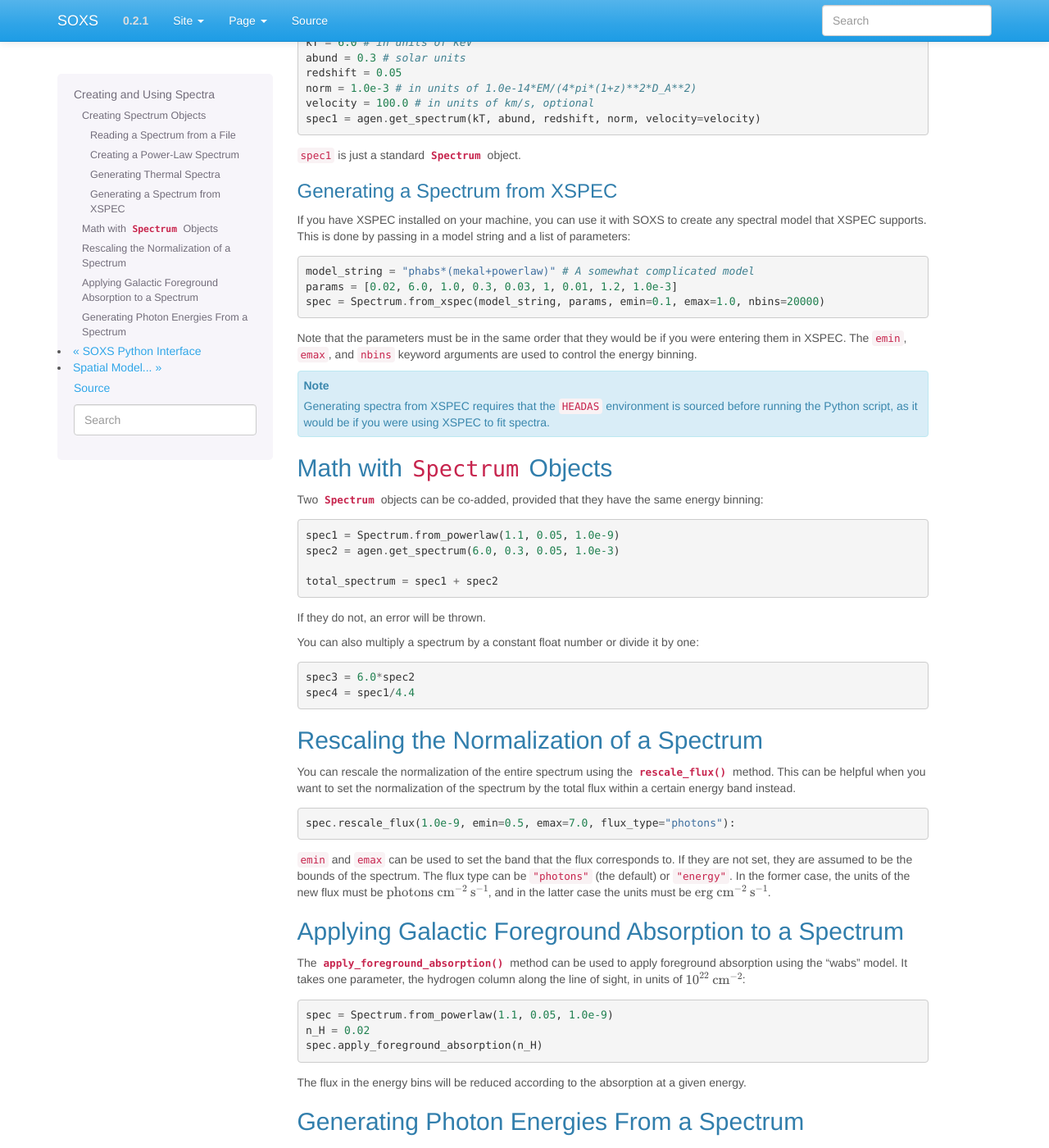
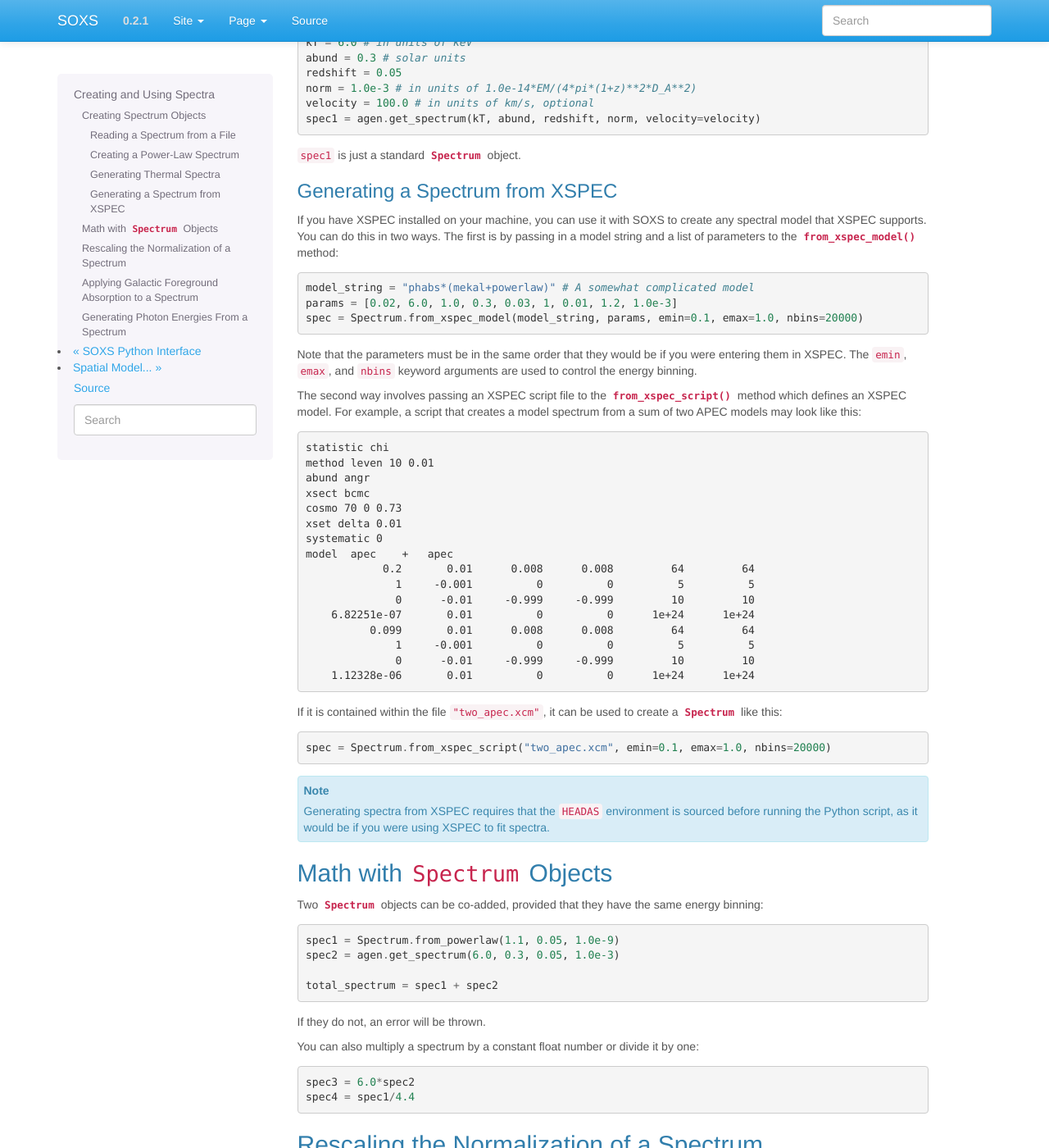
Before and after one commit to lynx-x-ray-observatory/soxs, a Sphinx documentation site: the page built from doc/source/python/spectra.rst, in a window 1280 px wide and 1400 px high, scrolled down 1194 px. Shown: the whole window at 82% size. Built offline with Sphinx 7.4.7, drawn with Linux system fonts in a browser that asks for light colours.

Commit message:
Deprecate from_xspec in favor of from_xspec_model. Document the new scripting option.

```diff
--- a/doc/source/api/spectra.rst
+++ b/doc/source/api/spectra.rst
@@ -4,4 +4,4 @@ Spectrum API
 .. automodule:: soxs.spectra
     :members:
     :undoc-members:
-    :exclude-members: wabs_cross_section
+    :exclude-members: wabs_cross_section, Spectra.from_xspec
--- a/doc/source/python/spectra.rst
+++ b/doc/source/python/spectra.rst
@@ -98,18 +98,49 @@ Generating a Spectrum from XSPEC
 ++++++++++++++++++++++++++++++++
 
 If you have XSPEC installed on your machine, you can use it with SOXS to create any
-spectral model that XSPEC supports. This is done by passing in a model string and a
-list of parameters:
+spectral model that XSPEC supports. You can do this in two ways. The first is by
+passing in a model string and a list of parameters to the :meth:`~soxs.spectra.Spectrum.from_xspec_model`
+method:
 
 .. code-block:: python
 
     model_string = "phabs*(mekal+powerlaw)" # A somewhat complicated model
     params = [0.02, 6.0, 1.0, 0.3, 0.03, 1, 0.01, 1.2, 1.0e-3]
-    spec = Spectrum.from_xspec(model_string, params, emin=0.1, emax=1.0, nbins=20000)
+    spec = Spectrum.from_xspec_model(model_string, params, emin=0.1, emax=1.0, nbins=20000)
 
 Note that the parameters must be in the same order that they would be if you were entering
 them in XSPEC. The ``emin``, ``emax``, and ``nbins`` keyword arguments are used to control
 the energy binning.
+
+The second way involves passing an XSPEC script file to the :meth:`~soxs.spectra.Spectrum.from_xspec_script`
+method which defines an XSPEC model. For example, a script that creates a model spectrum
+from a sum of two APEC models may look like this:
+
+.. code-block:: text
+
+    statistic chi
+    method leven 10 0.01
+    abund angr
+    xsect bcmc
+    cosmo 70 0 0.73
+    xset delta 0.01
+    systematic 0
+    model  apec    +   apec
+                0.2       0.01      0.008      0.008         64         64
+                  1     -0.001          0          0          5          5
+                  0      -0.01     -0.999     -0.999         10         10
+        6.82251e-07       0.01          0          0      1e+24      1e+24
+              0.099       0.01      0.008      0.008         64         64
+                  1     -0.001          0          0          5          5
+                  0      -0.01     -0.999     -0.999         10         10
+        1.12328e-06       0.01          0          0      1e+24      1e+24
+
+If it is contained within the file ``"two_apec.xcm"``, it can be used to create a :class:`~soxs.spectra.Spectrum`
+like this:
+
+.. code-block:: python
+
+    spec = Spectrum.from_xspec_script("two_apec.xcm", emin=0.1, emax=1.0, nbins=20000)
 
 .. note::
 
```
Also changed, not shown: 1 other file.
